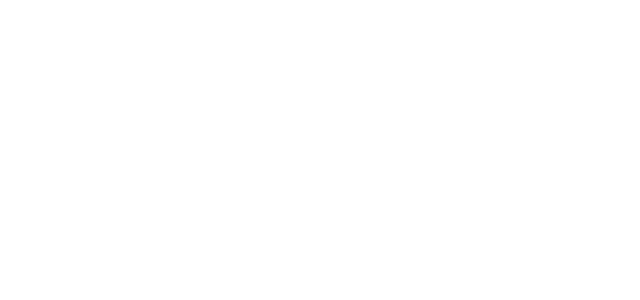
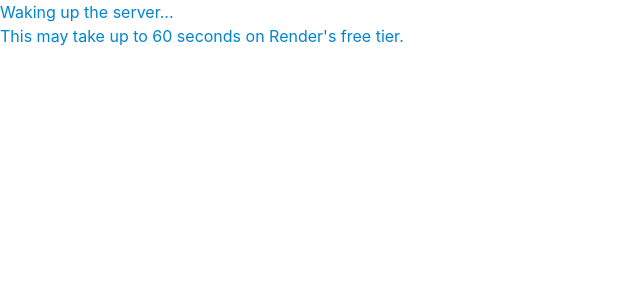
Before and after one commit to TientcheuWonsiDilane/WeatherAPP, a React (Vite) app in the folder front/: page / in a window 1280 px wide. Shown: the top 300 px of the page, without its empty margins (0-640 px from the left). Built offline with nearby package versions, Linux system fonts and the light colour scheme; no server answers.

Commit message:
loading page

```diff
--- a/front/src/App.jsx
+++ b/front/src/App.jsx
@@ -135,9 +135,9 @@
 
   if (!isBackendReady) {
     return (
-      <div className="min-h-screen w-full bg-cover bg-center text-white oflex flex-col justify-center items-center verflow-hidden">
-        <h2>Waking up the server...</h2>
-        <p>This may take up to 60 seconds on Render's free tier.</p>
+      <div className="min-h-screen w-full bg-cover bg-center text-sky-600 oflex flex-col justify-center items-center verflow-hidden">
+        <h2 id="metrics">Waking up the server...</h2>
+        <p className="text">This may take up to 60 seconds on Render's free tier.</p>
       </div>
     );
   }
```
